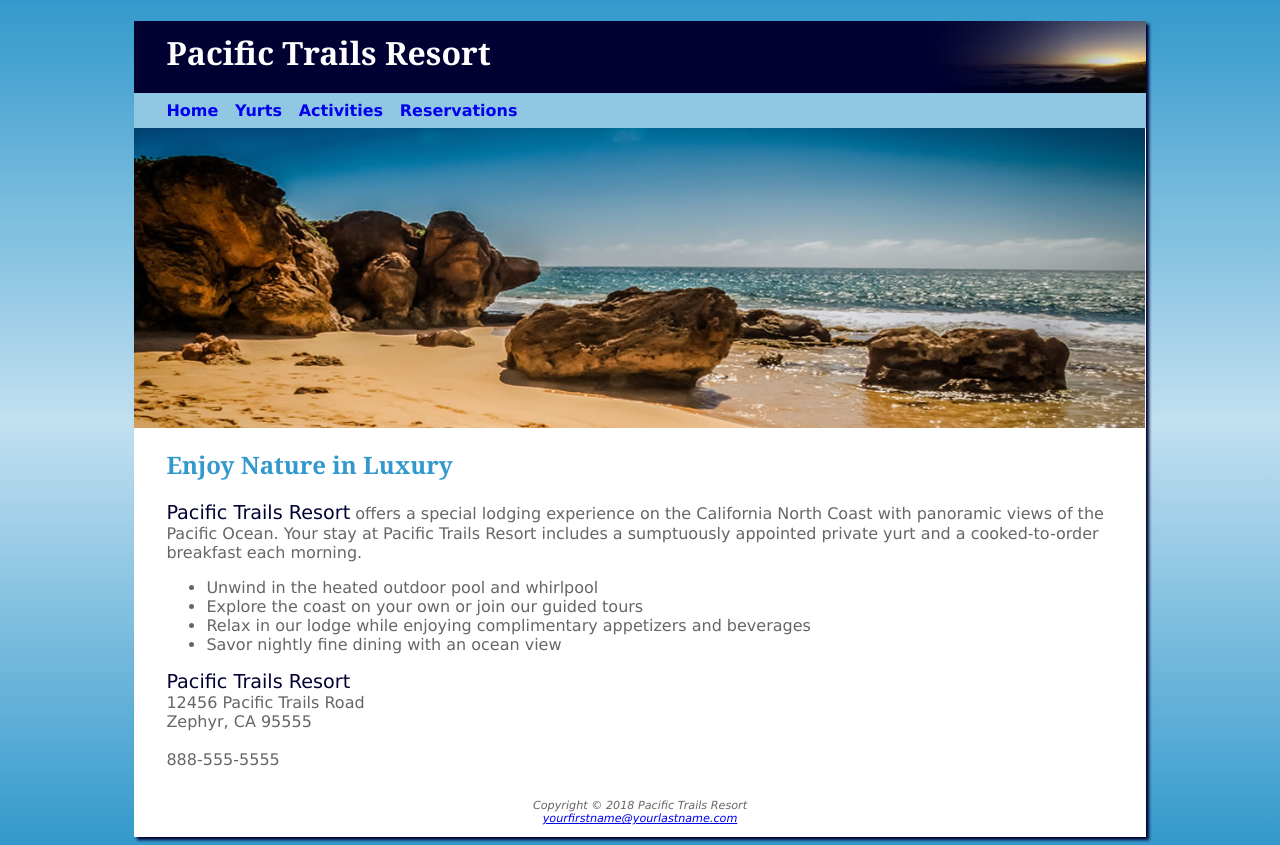
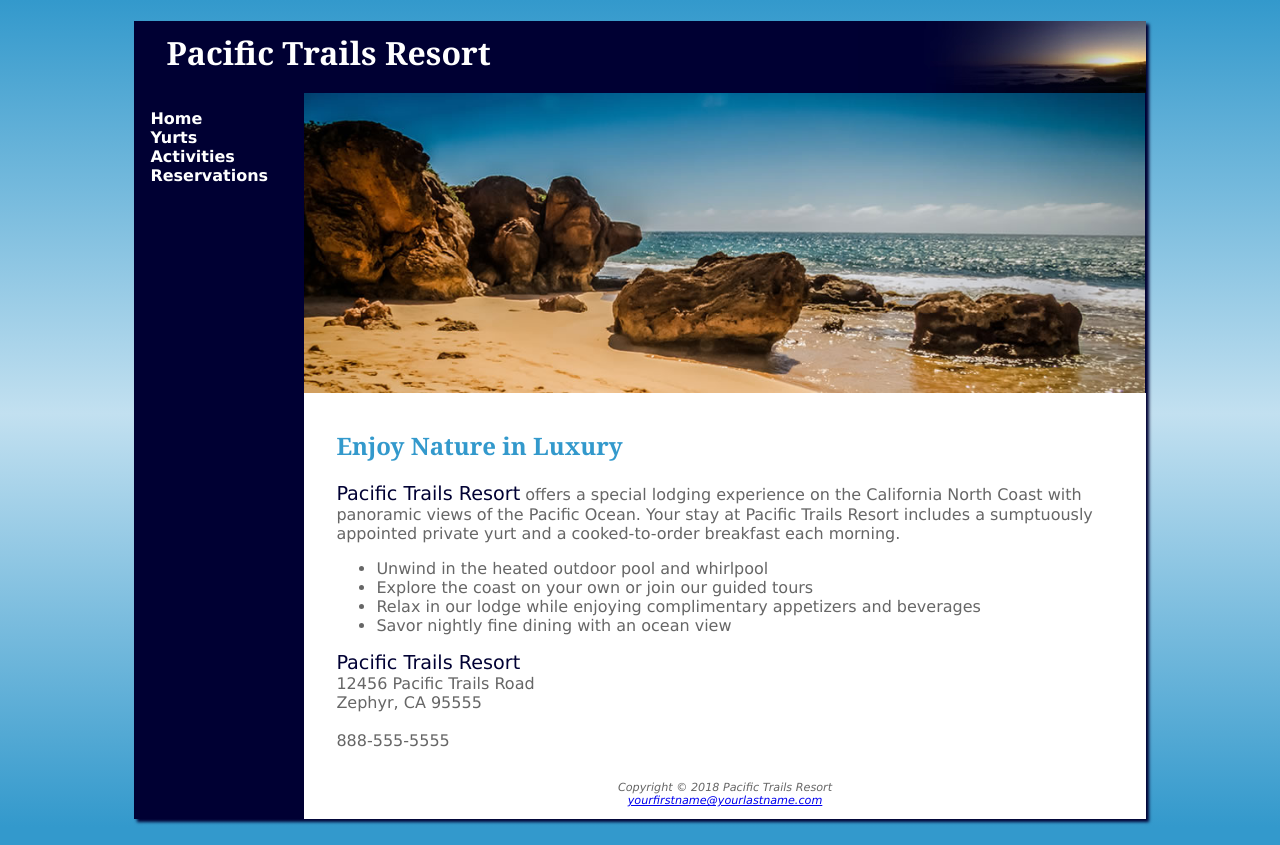
Before and after one commit to 44144-Sp22/ch6casestudy-Jack-Hillman, a plain HTML site: page index.html in a window 1280 px wide. Drawn offline with Linux system fonts and the light colour scheme.

Commit message:
Chapter6CaseStudy
Finalized

```diff
--- a/index.html
+++ b/index.html
@@ -11,10 +11,12 @@
 <h1>Pacific Trails Resort</h1>
 </header>
 <nav>
-<a href="index.html">Home</a> &nbsp;
-<a href="yurts.html">Yurts</a> &nbsp;
-<a href="activities.html">Activities</a> &nbsp;
-<a href="reservations.html">Reservations</a>
+<ul>
+  <li><a href="index.html">Home</a></li>
+  <li><a href="yurts.html">Yurts</a></li>
+  <li><a href="activities.html">Activities</a></li>
+  <li><a href="reservations.html">Reservations</a></li>
+</ul>
 </nav>
 <div id="homehero">
 </div>
--- a/pacific.css
+++ b/pacific.css
@@ -1,3 +1,5 @@
+* { box-sizing: border-box; }
+header, nav, main, footer { display: block; }
 body { background-color: #3399CC;
       color: #666666;
 	  font-family: Verdana, Arial, sans-serif;
@@ -6,7 +8,6 @@ body { background-color: #3399CC;
 header { background-color: #000033;
          color: #FFFFFF;
 		 font-family: Georgia, serif;
-
 }
 h1 { line-height: 200%;
      background-image: url(sunset.jpg);
@@ -17,9 +18,18 @@ h1 { line-height: 200%;
 	 margin-bottom: 0;
 }
 nav { font-weight: bold;
-      background-color: #90C7E3;
-	  padding: .5em .5em .5em 2em;
+      padding: 0;
+	  float: left;
+	  width: 160px;
 }
+nav ul { list-style-type: none;
+      padding-left: 1em;
+}
+
+nav a { text-decoration: none; }
+nav a:link { color: #FFFFFF; }
+nav a:visited { color: #C2E0F0; }
+nav a:hover { color: #CCCCCC; }
 h2 { color: #3399CC;
      font-family: Georgia, serif;
 }
@@ -34,31 +44,43 @@ footer { font-size: .70em;
          font-style: italic;
 		 text-align: center;
 		 padding: 1em;
+		 background-color: #FFFFFF;
+		 margin-left: 170px;
 }
 main { padding-left: 2em;
       padding-right: 2em;
+	  padding-bottom: 1px;
+	  padding-top: 1em;
+	  background-color: #FFFFFF;
+	  margin-left: 170px;
 	  display: block;
 }
 #homehero { height: 300px;
            background-image: url(coast.jpg);
 		   background-size: 100% 100%;
 		   background-repeat: no-repeat;
+		   margin-left: 170px;
+
 }
 #yurthero { height: 300px;
            background-image: url(yurt.jpg);
 		   background-size: 100% 100%;
 		   background-repeat: no-repeat;
+		   margin-left: 170px;
+
 }
 #trailhero { height: 300px;
            background-image: url(trail.jpg);
 		   background-size: 100% 100%;
 		   background-repeat: no-repeat;
+		   margin-left: 170px;
+
 }
-nav a { text-decoration: none; }
+
 #wrapper { width: 80%;
           margin-left: auto;
 		  margin-right: auto;
-		  background-color: #FFFFFF;
+		  background-color: #000033;
 		  min-width: 700px;
 		  max-width: 1024px;
 		  box-shadow: 3px 3px 3px #000033;
```
Also changed, not shown: activities.html (+6 -4 lines), yurts.html (+6 -4 lines).
